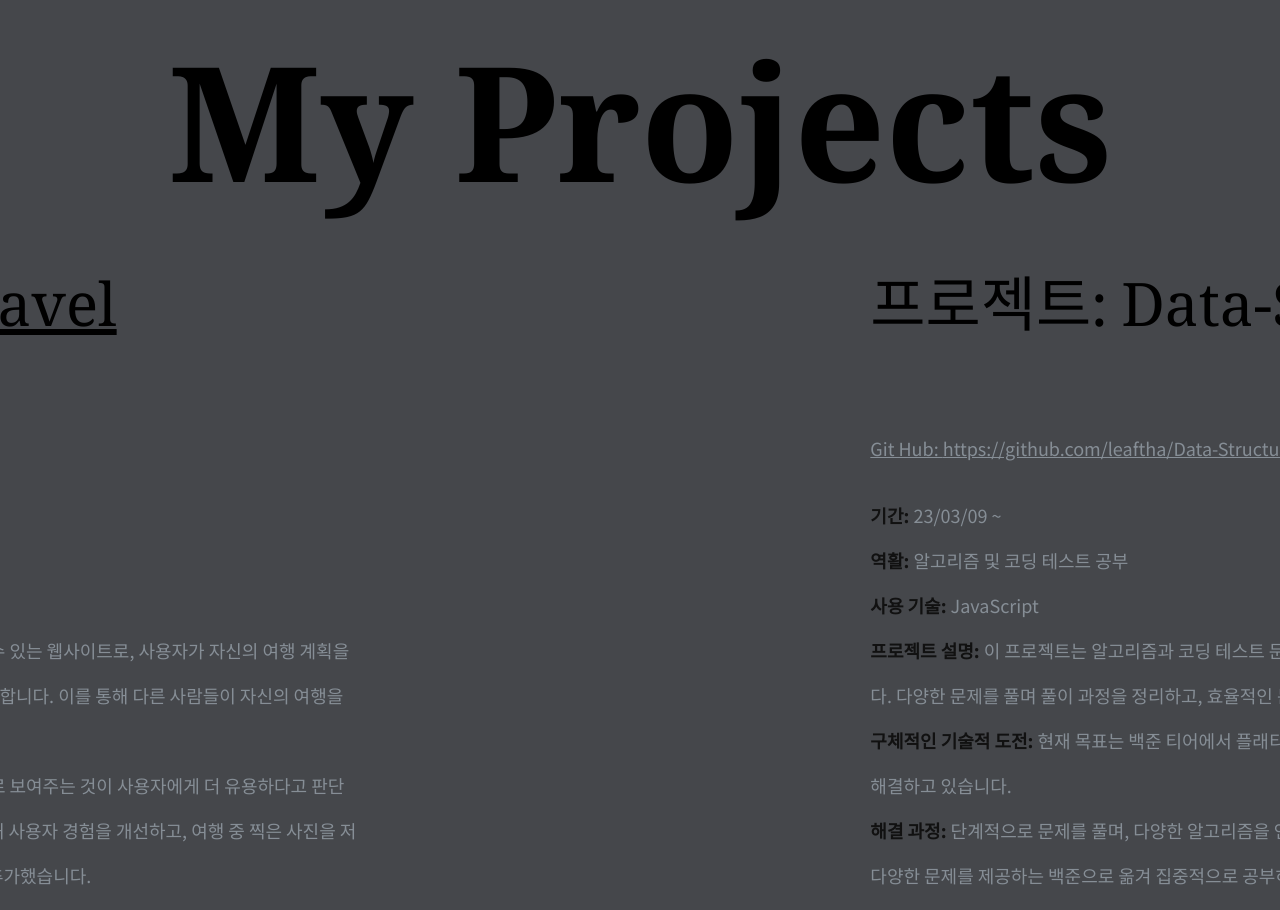
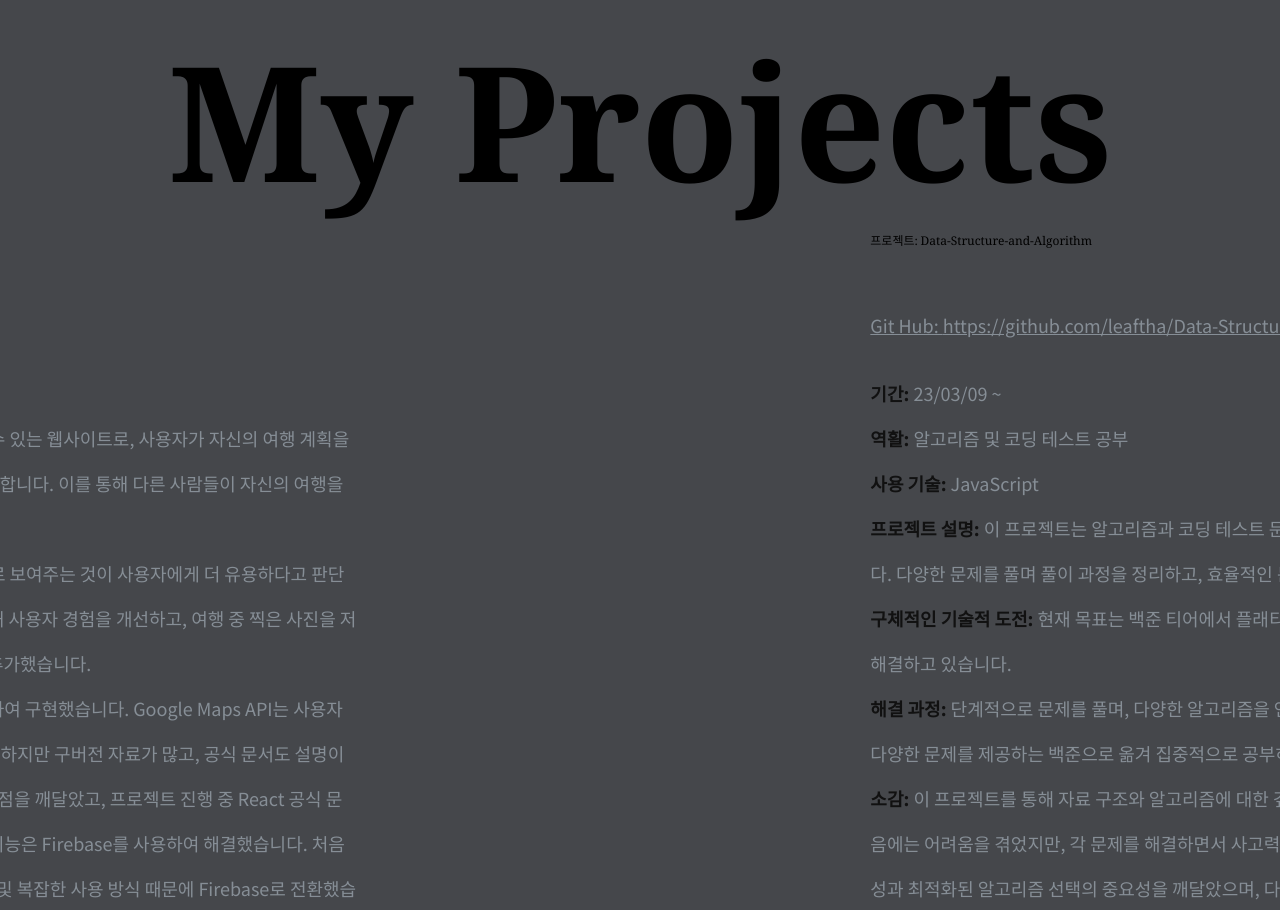
Before and after one commit to leaftha/My-PortFolio, a React (Create React App) app: page / in a window 1280 px wide. Shown: the part 1860-2770 px from the top of the page. Built offline with nearby package versions, Linux system fonts and the light colour scheme.

Commit message:
모바일 반응형 수정

```diff
--- a/src/components/contact.tsx
+++ b/src/components/contact.tsx
@@ -29,7 +29,7 @@ function Contact(props: {
   useEffect(() => {
     const update = () => {
       const width = window.innerWidth;
-      setLeftdistance(-(width - width / 2));
+      setLeftdistance(-width / 2.6);
     };
     update();
     window.addEventListener("resize", update);
--- a/src/components/introduce.tsx
+++ b/src/components/introduce.tsx
@@ -99,7 +99,7 @@ function Introduce() {
             ))}
           </div>
         </div>
-        <IntroduceTitle />
+        {width >= 758 && <IntroduceTitle />}
       </div>
       <div ref={mySkillsRef}>
         <MySkils />
--- a/src/index.css
+++ b/src/index.css
@@ -159,7 +159,6 @@ html {
 @media (max-width: 768px) {
   html {
     font-size: 8px;
-    overflow-x: hidden;
   }
 }
 
--- a/src/style/Projects.module.css
+++ b/src/style/Projects.module.css
@@ -55,14 +55,14 @@ border-radius: 10px;
 .contents {
   line-height: 3.125em;
   width: 100vw;
-  height: 100vh;
+  /* height: 100vh; */
 }
 .projectTitle {
   font-family: "Noto Serif", serif;
   display: inline-block;
   margin: 1.25em 0;
   position: relative;
-  font-size: 3.75em;
+  font-size: 0.75em;
 }
 
 .projectTitle::before {
--- a/src/style/contact.module.css
+++ b/src/style/contact.module.css
@@ -9,6 +9,7 @@
   height: 100vh;
   margin-top: 50vh;
   border-top: 1px solid #ced4da;
+  overflow-x: hidden;
 }
 
 .titleContainer {
--- a/src/style/header.module.css
+++ b/src/style/header.module.css
@@ -8,7 +8,7 @@
   z-index: 99;
   flex-direction: column;
   justify-content: center;
-  font-size: 3.25em;
+  font-size: 2.25em;
   color: #ffffff;
   background-color: #111111;
   letter-spacing: 1.25em;
@@ -31,6 +31,7 @@
   justify-content: center;
   font-family: "Noto Serif", serif;
   font-weight: bold;
+
   color: #ffffff;
   text-align: center;
 }
--- a/src/style/introduceTitle.module.css
+++ b/src/style/introduceTitle.module.css
@@ -3,6 +3,7 @@
 .main {
   width: 100%;
   display: flex;
+
   margin: 6.25em 0;
 }
 
@@ -22,12 +23,14 @@
   color: black;
   font-size: 12.5em;
   font-weight: 500;
+
   padding-right: 3.125em;
 }
 
 .titles p:nth-of-type(2) {
   position: absolute;
   left: 100%;
+
   top: 0;
 }
 .mask {
```
